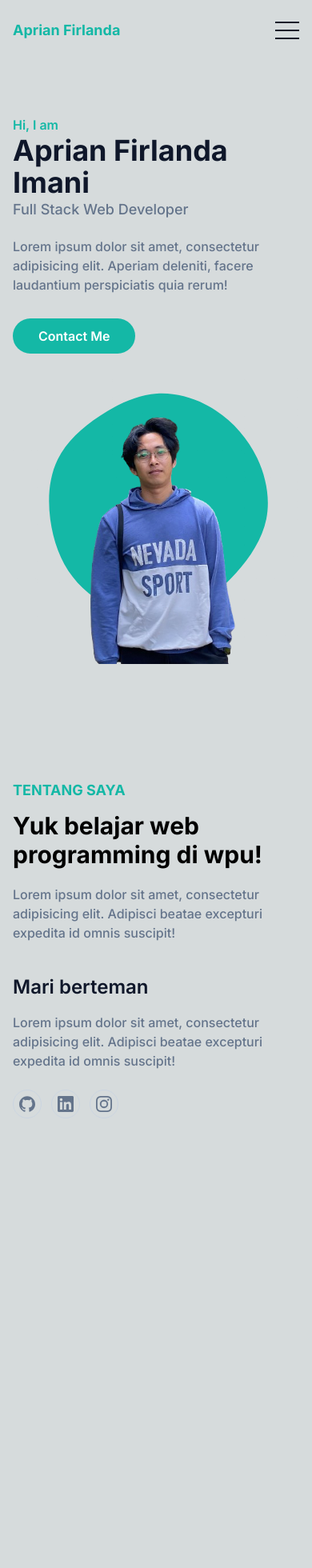
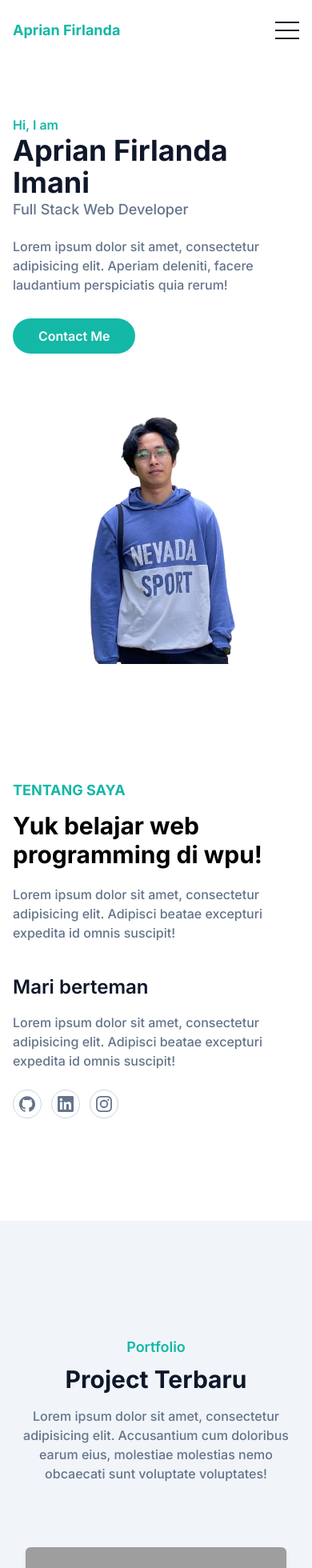
Before and after one commit to aprianfirlanda/my-portofolio, a Next.js app: page / in a window 390 px wide. Shown: the top 1960 px of the page at 80% size. Before the commit the page ends 1526 px from the top, so only its background shows below. Built offline with nearby package versions, Linux system fonts and the light colour scheme; grey boxes are pictures that could not be loaded.

Commit message:
[home page - portfolio section] complete mobile and desktop view

```diff
--- a/next.config.mjs
+++ b/next.config.mjs
@@ -1,4 +1,8 @@
 /** @type {import('next').NextConfig} */
-const nextConfig = {};
+const nextConfig = {
+  images: {
+    domains: ['source.unsplash.com'],
+  }
+};
 
 export default nextConfig;
--- a/src/app/page.js
+++ b/src/app/page.js
@@ -47,25 +47,30 @@ export default function Home() {
                 <span className="hamburger-line"></span>
                 <span className="hamburger-line origin-bottom-left"></span>
               </button>
-              <nav id="nav-menu" className="hidden absolute py-5 bg-white shadow-lg rounded-lg max-w-[250px] w-full right-4 top-full lg:block lg:static lg:bg-transparent lg:max-w-full lg:shadow-none lg:rounded-none">
+              <nav id="nav-menu"
+                   className="hidden absolute py-5 bg-white shadow-lg rounded-lg max-w-[250px] w-full right-4 top-full lg:block lg:static lg:bg-transparent lg:max-w-full lg:shadow-none lg:rounded-none">
                 <ul className="block lg:flex">
                   <li className="group">
                     <a href="#home" className="text-base text-dark py-2 mx-8 flex group-hover:text-primary">Beranda</a>
                   </li>
                   <li className="group">
-                    <a href="#about" className="text-base text-dark py-2 mx-8 flex group-hover:text-primary">Tentang Saya</a>
+                    <a href="#about" className="text-base text-dark py-2 mx-8 flex group-hover:text-primary">Tentang
+                      Saya</a>
                   </li>
                   <li className="group">
-                    <a href="#portfolio" className="text-base text-dark py-2 mx-8 flex group-hover:text-primary">Portfolio</a>
+                    <a href="#portfolio"
+                       className="text-base text-dark py-2 mx-8 flex group-hover:text-primary">Portfolio</a>
                   </li>
                   <li className="group">
-                    <a href="#clients" className="text-base text-dark py-2 mx-8 flex group-hover:text-primary">Clients</a>
+                    <a href="#clients"
+                       className="text-base text-dark py-2 mx-8 flex group-hover:text-primary">Clients</a>
                   </li>
                   <li className="group">
                     <a href="#blog" className="text-base text-dark py-2 mx-8 flex group-hover:text-primary">Blog</a>
                   </li>
                   <li className="group">
-                    <a href="#contact" className="text-base text-dark py-2 mx-8 flex group-hover:text-primary">Contact</a>
+                    <a href="#contact"
+                       className="text-base text-dark py-2 mx-8 flex group-hover:text-primary">Contact</a>
                   </li>
                 </ul>
               </nav>
@@ -73,7 +78,7 @@ export default function Home() {
           </div>
         </div>
       </header>
-      <section id="home" className="pt-36">
+      <section id="home" className="pt-36 bg-white">
         <div className="container">
           <div className="flex flex-wrap">
             <div className="w-full self-center px-4 lg:w-1/2">
@@ -110,7 +115,7 @@ export default function Home() {
           </div>
         </div>
       </section>
-      <section id="about" className="pt-36 pb-32">
+      <section id="about" className="pt-36 pb-32 bg-white">
         <div className="container">
           <div className="flex flex-wrap">
             <div className="w-full px-4 mb-10 lg:w-1/2">
@@ -160,6 +165,50 @@ export default function Home() {
           </div>
         </div>
       </section>
+      <section id="portfolio" className="pt-36 pb-16 bg-slate-100">
+        <div className="container">
+          <div className="w-full px-4">
+            <div className="max-w-xl mx-auto text-center mb-16">
+              <h4 className="font-semibold text-lg text-primary mb-2">Portfolio</h4>
+              <h2 className="font-bold text-dark text-3xl mb-4">Project Terbaru</h2>
+              <p className="font-medium text-md text-secondary">Lorem ipsum dolor sit amet, consectetur adipisicing
+                elit. Accusantium cum doloribus earum eius, molestiae molestias nemo obcaecati sunt voluptate
+                voluptates!</p>
+            </div>
+          </div>
+          <div className="w-full px-4 flex flex-wrap justify-center xl:w-10/12 xl:mx-auto">
+            <div className="mb-12 p-4 md:w-1/2">
+              <div className="rounded-md shadow-md overflow-hidden">
+                <Image src="https://source.unsplash.com/random/600x317?sig=1" alt="project1" width="600" height="317" className="w-full"/>
+              </div>
+              <h3 className="font-semibold text-xl text-dark mt-5 mb-3 ">Landing Page Sandhika Galih</h3>
+              <p className="font-medium text-base text-secondary">Lorem ipsum dolor sit amet, consectetur adipisicing elit. Atque, consequuntur debitis dolorem praesentium recusandae voluptates.</p>
+            </div>
+            <div className="mb-12 p-4 md:w-1/2">
+              <div className="rounded-md shadow-md overflow-hidden">
+                <Image src="https://source.unsplash.com/random/600x317?sig=2" alt="project1" width="600" height="317" className="w-full"/>
+              </div>
+              <h3 className="font-semibold text-xl text-dark mt-5 mb-3 ">Landing Page Sandhika Galih</h3>
+              <p className="font-medium text-base text-secondary">Lorem ipsum dolor sit amet, consectetur adipisicing elit. Atque, consequuntur debitis dolorem praesentium recusandae voluptates.</p>
+            </div>
+            <div className="mb-12 p-4 md:w-1/2">
+              <div className="rounded-md shadow-md overflow-hidden">
+                <Image src="https://source.unsplash.com/random/600x317?sig=3" alt="project1" width="600" height="317" className="w-full"/>
+              </div>
+              <h3 className="font-semibold text-xl text-dark mt-5 mb-3 ">Landing Page Sandhika Galih</h3>
+              <p className="font-medium text-base text-secondary">Lorem ipsum dolor sit amet, consectetur adipisicing elit. Atque, consequuntur debitis dolorem praesentium recusandae voluptates.</p>
+            </div>
+            <div className="mb-12 p-4 md:w-1/2">
+              <div className="rounded-md shadow-md overflow-hidden">
+                <Image src="https://source.unsplash.com/random/600x317?sig=4" alt="project1" width="600" height="317" className="w-full"/>
+              </div>
+              <h3 className="font-semibold text-xl text-dark mt-5 mb-3 ">Landing Page Sandhika Galih</h3>
+              <p className="font-medium text-base text-secondary">Lorem ipsum dolor sit amet, consectetur adipisicing elit. Atque, consequuntur debitis dolorem praesentium recusandae voluptates.</p>
+            </div>
+
+          </div>
+        </div>
+      </section>
     </>
   );
 }
```
